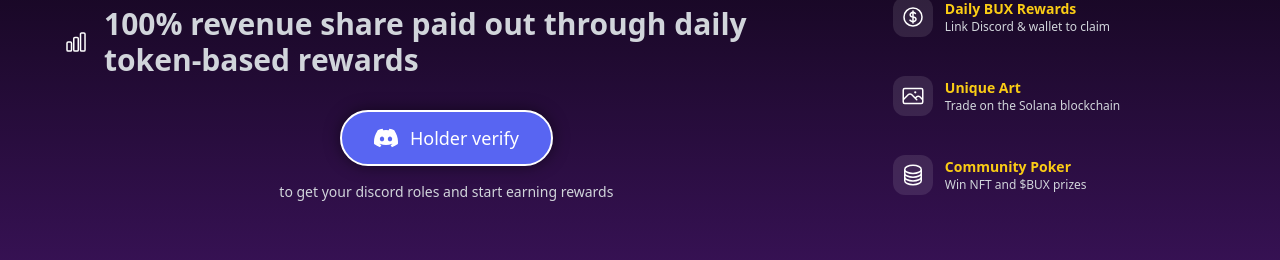
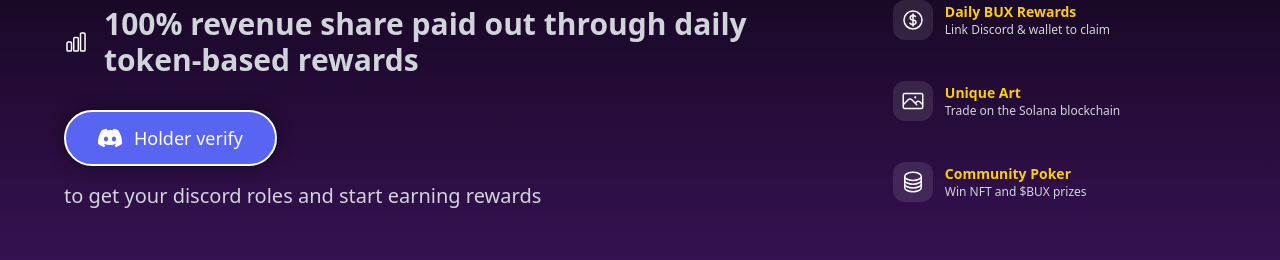
Before and after one commit to tomBUXDAO/BUXDAO, a React (Vite) app: page / in a window 1280 px wide. Shown: the part 234-494 px from the top of the page. Built offline with nearby package versions, Linux system fonts and the light colour scheme; no server answers.

Commit message:
fix: standardize tablet layout across orientations - Remove landscape-specific text sizing - Maintain consistent button alignment - Keep text size consistent on tablet - Simplify responsive classes

```diff
--- a/src/components/Hero.jsx
+++ b/src/components/Hero.jsx
@@ -59,13 +59,13 @@ const Hero = () => {
 
               {/* Center button and text section */}
               <div className="flex flex-col items-center w-full">
-                <div className="flex flex-col items-center gap-4 w-full landscape:items-center sm:items-start">
-                  <div className="flex flex-col items-center w-full landscape:items-center sm:items-start gap-4">
+                <div className="flex flex-col items-center gap-4 w-full sm:items-start">
+                  <div className="flex flex-col items-center w-full sm:items-start gap-4">
                     <button className="flex items-center justify-center space-x-3 bg-[#5865F2] px-8 py-3 rounded-full text-white text-base sm:text-lg hover:opacity-90 transition-opacity border-2 border-white shadow-[0_0_15px_rgba(0,0,0,0.5)] whitespace-nowrap">
                       <DiscordIcon className="h-5 w-5 sm:h-6 sm:w-6" />
                       <span>Holder verify</span>
                     </button>
-                    <p className="text-xs landscape:text-sm sm:text-base md:text-lg lg:text-xl text-gray-300 text-center landscape:text-center sm:text-left whitespace-nowrap">
+                    <p className="text-xs sm:text-base md:text-lg lg:text-xl text-gray-300 text-center sm:text-left whitespace-nowrap">
                       to get your discord roles and start earning rewards
                     </p>
                   </div>
```
